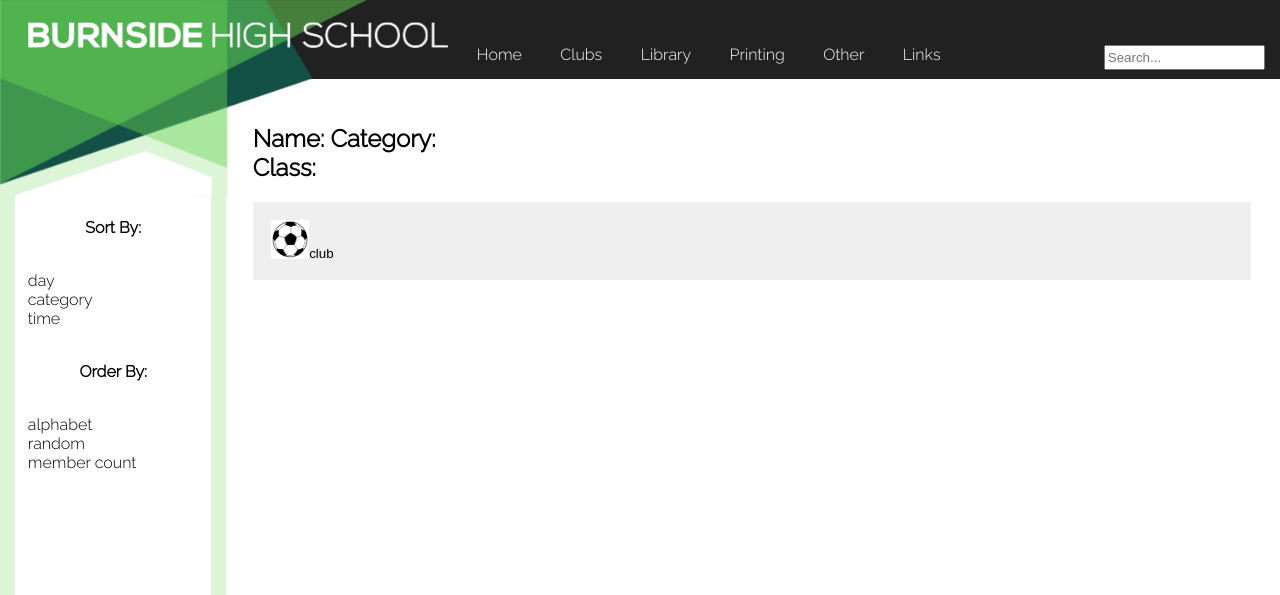
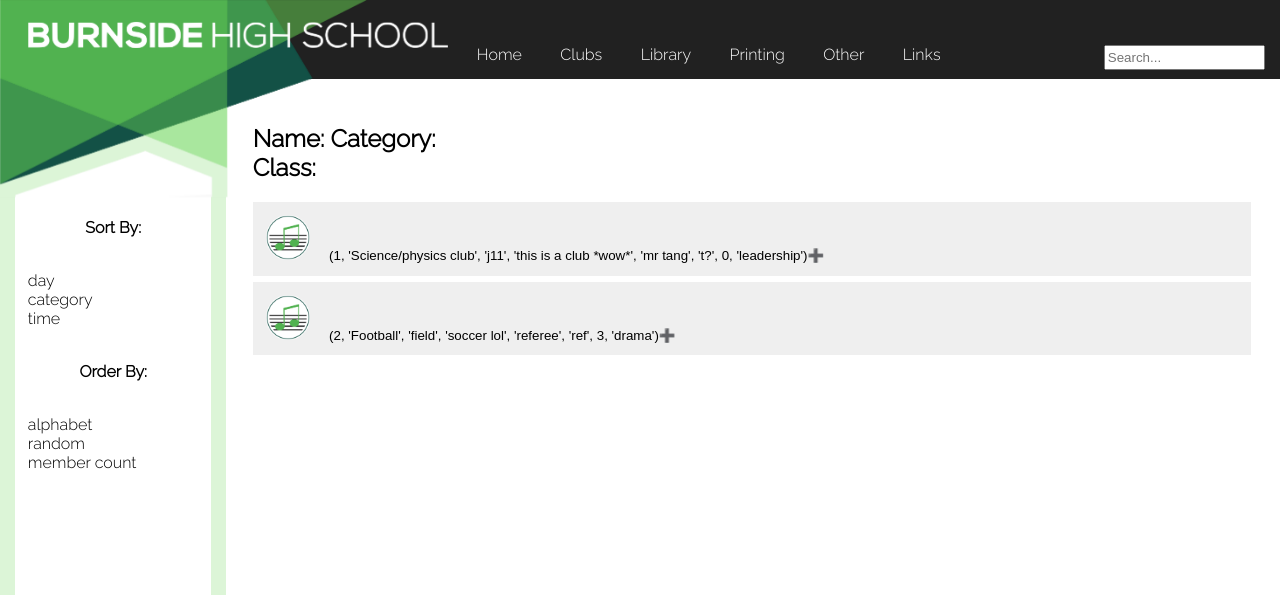
Before and after one commit to elise-n-2431/2022-bhs-website, a Flask app: page /clubs in a window 1280 px wide. Shown: the top 595 px of the page. Run offline with Flask 2, Linux system fonts and the light colour scheme; data comes from the database, SQL or seed files in the repository; both versions use the stored data as it was after the commit.

Commit message:
included logos for clubs and variables

```diff
--- a/main.py
+++ b/main.py
@@ -52,15 +52,15 @@
         clubs=cursor.fetchall()
         time='SELECT Time.time FROM Club JOIN ClubTime ON ClubTime.cid=Club.id JOIN Time ON Time.id=ClubTime.tid WHERE Club.id=?;'
         day='SELECT Day.day FROM Club JOIN ClubDay ON ClubDay.cid=Club.id JOIN Day ON Day.id=ClubDay.cid WHERE Club.id=?;'
-        for club in clubs:
+        '''for club in clubs:
             cursor.execute(time,(club[0],))
             times=cursor.fetchall()
             print(times)
             cursor.execute(day,(club[0],))
             days=cursor.fetchall()
-            print(days)
+            print(days)'''
 
-    return render_template("clubs.html")
+    return render_template("clubs.html",clubs=clubs)
 
 
 
--- a/static/css/style.css
+++ b/static/css/style.css
@@ -10,26 +10,28 @@
     position:fixed;
     z-index: 2;
 }
+.clubentry{
+    padding:1vw;
+}
 .clubs img{
-    width:3vw;
+    width:3.5vw;
 }
 .clubs button{
     height:100%;
 }
-.clubentry{
-    padding:18px;
+.clubentry:after{
     content:'\02795';
 }
-.clubentry:after{
-    content:
+.active:after{
+    content:'\02796';
 }
 .content{
     padding: 0 18px;
     max-height: 0;
     overflow: hidden;
     transition: max-height 0.2s ease-out;
+    margin-bottom:0.5vw;
 }
-
 header{
     background-color: rgba(33, 33, 33, 100);
     height: 6.15vw;
--- a/templates/clubs.html
+++ b/templates/clubs.html
@@ -2,10 +2,12 @@
 {% block content %}
 <h2>Name:       Category:          <br>Class:</h2>
 <div class=clubs>
-  <button type="button" class="clubentry"><img src="static/css/Football.jpg" alt="Sports club">club</button>
-  <div class="content">
-    <p>Lorem ipsum...</p>
-  </div>
+  {%for club in clubs%}
+    <button type="button" class="clubentry"><img src="static/css/music.png" alt="Sports club"><i class="material-icons">&#xe145;</i>{{club}}</button>
+    <div class="content">
+      <p>Heres where more information about the club should go such as time, location, description & contact info etc. Ideally each will be of a similar length like 4-5 lines.</p>
+    </div>
+  {%endfor%}
   <script>
     var coll = document.getElementsByClassName("clubentry");
     var i;
--- a/templates/layout.html
+++ b/templates/layout.html
@@ -5,6 +5,7 @@
     <link rel="stylesheet" href="/static/css/style.css">
     <link rel="preconnect" href="https://fonts.gstatic.com">
     <link href="https://fonts.googleapis.com/css2?family=Raleway:wght@300&display=swap" rel="stylesheet">
+    <link href="https://fonts.googleapis.com/icon?family=Material+Icons" rel="stylesheet">
 </head>
 <body>
     <a href="/" class=cornertriangles>
```
Also changed, not shown: db/Clubs.db, static/css/music.png (added), static/css/sport.png (added), static/css/sport1.png (added).
